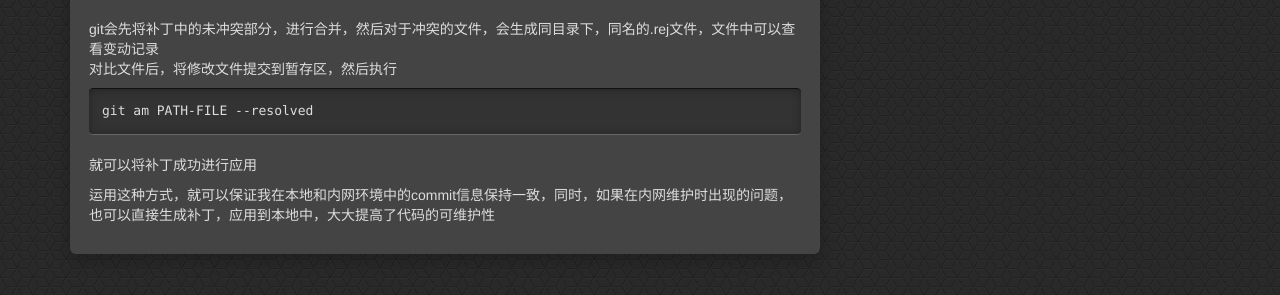
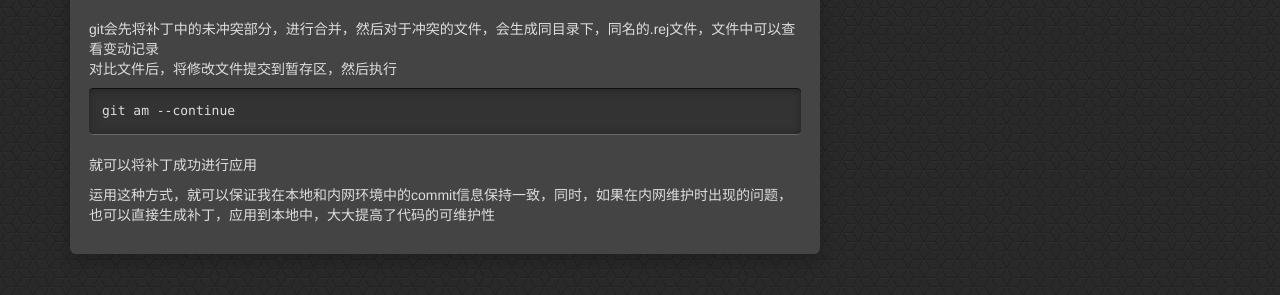
Before and after one commit to GuoSongyu/GuoSongyu.github.io, a Jekyll site: the page built from _posts/2020-05-07-git-生成补丁和打补丁.md, in a window 1280 px wide and 900 px high, scrolled down 678 px. Shown: the part 376-671 px from the top of the window. Built offline with Jekyll 4.4.1, drawn with Linux system fonts in a browser that asks for light colours; comment, search, counter and statistics services are not loaded.

Commit message:
修改文章git-生成补丁和打补丁文章内容

```diff
--- a/_posts/2020-05-07-git-生成补丁和打补丁.md
+++ b/_posts/2020-05-07-git-生成补丁和打补丁.md
@@ -43,7 +43,7 @@ git apply --reject PATH-FILE
 git会先将补丁中的未冲突部分，进行合并，然后对于冲突的文件，会生成同目录下，同名的.rej文件，文件中可以查看变动记录
 对比文件后，将修改文件提交到暂存区，然后执行
 {% highlight github %}
-git am PATH-FILE --resolved
+git am --continue
 {% endhighlight %}
 就可以将补丁成功进行应用
 
```
